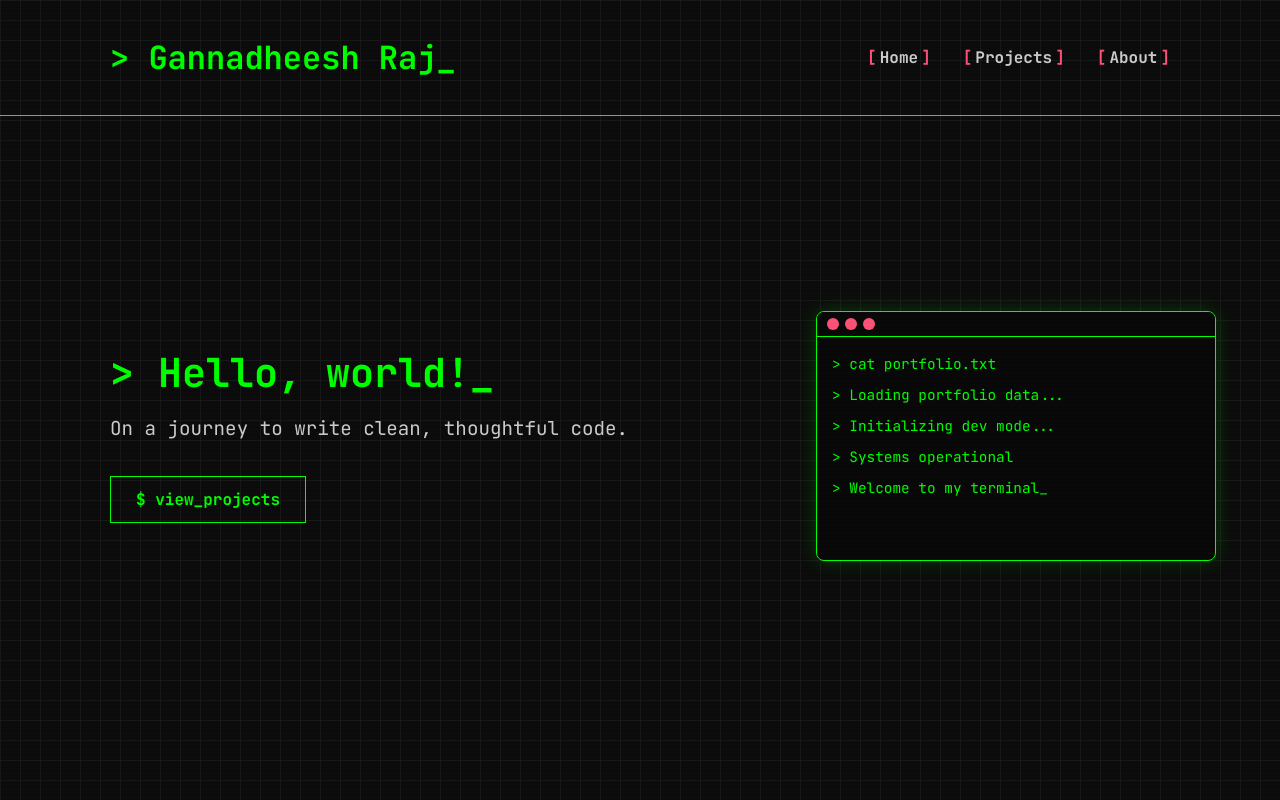
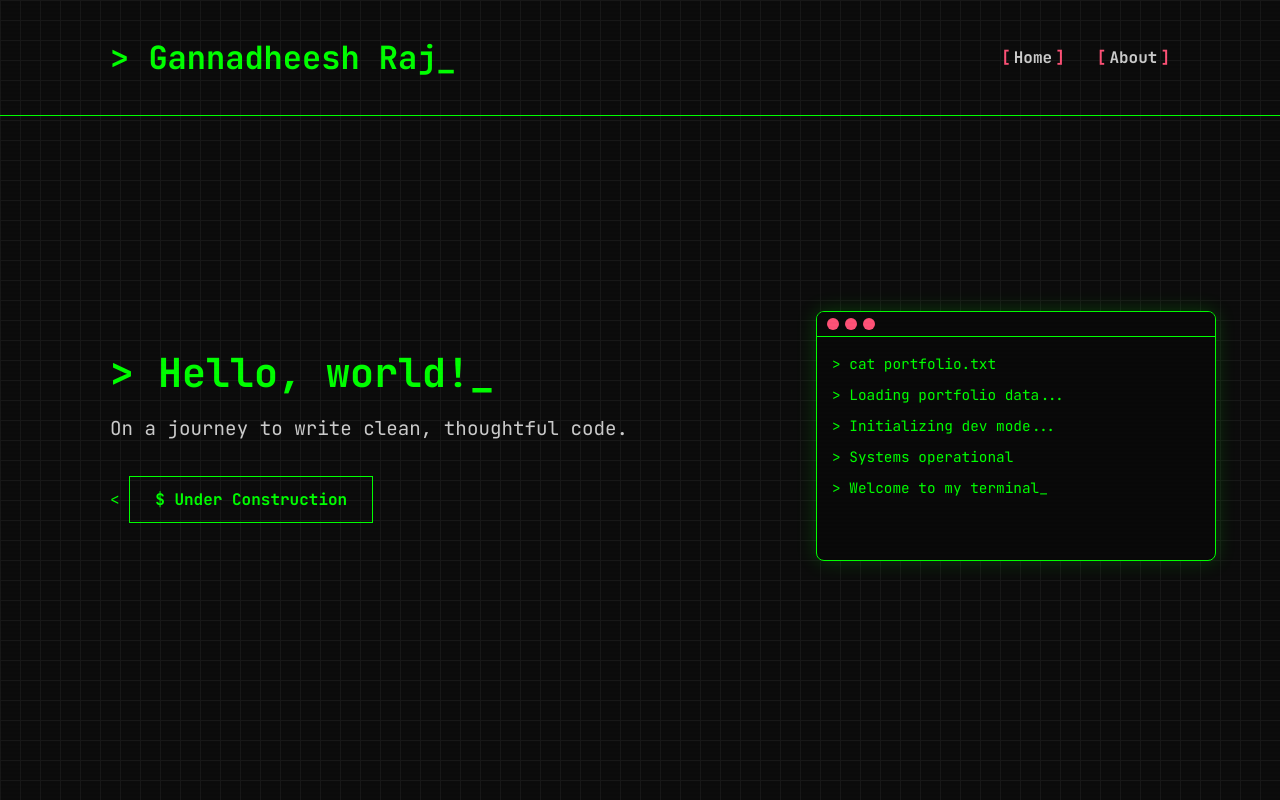
Before and after one commit to grnerd/g, a plain HTML site: page index.html in a window 1280 px wide. Shown: the top 800 px of the page. Drawn offline with Linux system fonts and the light colour scheme.

Commit message:
Update index.html

```diff
--- a/index.html
+++ b/index.html
@@ -607,7 +607,7 @@
             <nav>
                 <ul>
                     <li><a href="#home">Home</a></li>
-                    <li><a href="#projects">Projects</a></li>
+                <!--<li><a href="#projects">Projects</a></li>-->
                     <li><a href="#about">About</a></li>
                 <!--li><a href="#contact">Contact</a></li>-->
                 </ul>
@@ -620,7 +620,7 @@
         <div class="container hero-content">
             <h2>Hello, world!<span class="cursor"></span></h2>
             <p>On a journey to write clean, thoughtful code.</p>
-            <a href="#projects" class="btn">view_projects</a>
+         <   <a href="#" class="btn">Under Construction</a>
          <!--   <div class="loading-bar">
                 <div class="loading-progress"></div>
             </div>-->
```
